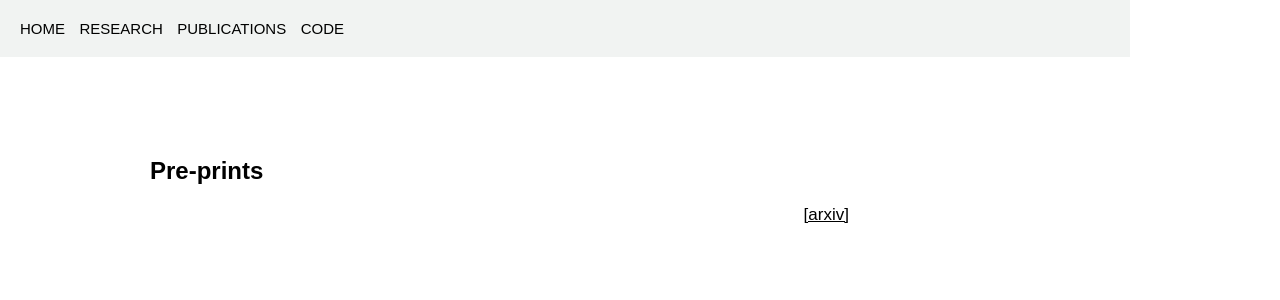
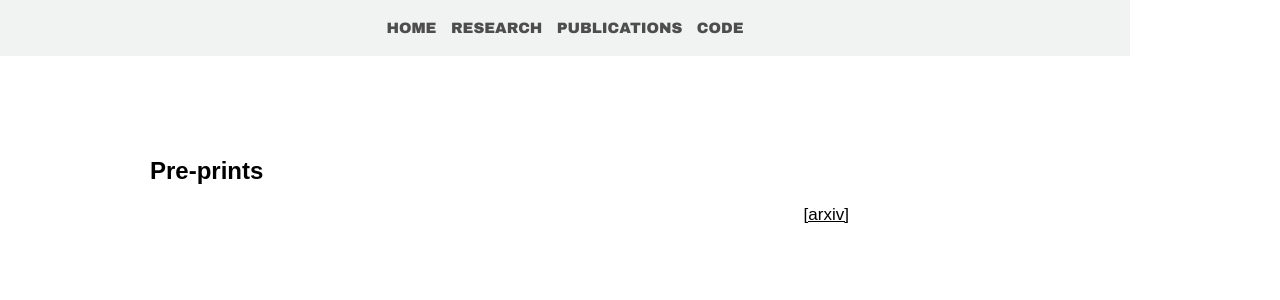
Before and after one commit to mckimb/mckimb.github.io, a Jekyll site: the page built from papers/index.html, in a window 1280 px wide. Shown: the top 300 px of the page. Built offline with Jekyll 4.4.1, drawn with Linux system fonts in a browser that asks for light colours.

Commit message:
Update main.css

```diff
--- a/css/main.css
+++ b/css/main.css
@@ -93,7 +93,7 @@ nav ul li, footer ul li {
     top: 0;
     left: 0;
     right: 150px;
-    text-align:left;
+    text-align:center;
 }
 
 .topnav li {
@@ -104,8 +104,9 @@ nav ul li, footer ul li {
   display:inline-block;
   padding: 5px;
   font-size: 15px;
-  color: black;
+  color: #4d4d4d;
   text-decoration: none;
+  font-family: "Arial Black", Gadget, sans-serif
 }
 
 .topnav a:hover {
```
